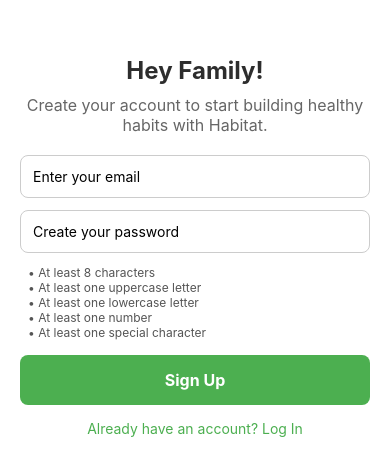
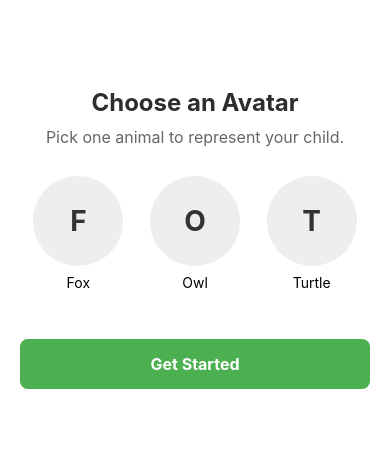
Before and after one commit to Niyah2004/Capstone4901, a React Native app in the folder habitat-app/: screen /SelectAvatars in a window 390 px wide. Shown: the part 176-652 px from the top of the page. Built offline with nearby package versions, Linux system fonts and the light colour scheme.

Commit message:
Select Avatar and Home Screen
Select Avatars and Home Screen Added

```diff
--- a/habitat-app/App.js
+++ b/habitat-app/App.js
@@ -5,6 +5,7 @@ import { registerRootComponent } from "expo";
 
 import SignUpScreen from "./screens/SignUpScreen";
 import ChildProfileSetupScreen from "./screens/ChildProfileSetupScreen";
+import SelectAvatarsScreen from "./screens/SelectAvatarsScreen";
 
 const Stack = createNativeStackNavigator();
 
@@ -14,6 +15,7 @@ function App() {
       <Stack.Navigator initialRouteName="SignUp" screenOptions={{ headerShown: false }}>
         <Stack.Screen name="SignUp" component={SignUpScreen} />
         <Stack.Screen name="ChildProfileSetup" component={ChildProfileSetupScreen} />
+        <Stack.Screen name="SelectAvatars" component={SelectAvatarsScreen} />
       </Stack.Navigator>
     </NavigationContainer>
   );
--- a/habitat-app/screens/ChildProfileSetupScreen.js
+++ b/habitat-app/screens/ChildProfileSetupScreen.js
@@ -12,7 +12,7 @@ export default function ChildProfileSetupScreen({ navigation }) {
     }
     // placeholder: save data to state / backend
     Alert.alert("Saved", "Child profile saved.");
-    navigation.navigate("SignUp");
+    navigation.navigate("SelectAvatars");
   };
 
   return (
--- /dev/null
+++ b/habitat-app/screens/HomeScreen.js
@@ -0,0 +1,2 @@
+import React, { useState } from "react";
+import { View, Text, TextInput, TouchableOpacity, StyleSheet, ScrollView, Alert } from "react-native";
--- /dev/null
+++ b/habitat-app/screens/SelectAvatarsScreen.js
@@ -0,0 +1,60 @@
+import React, { useState } from "react";
+import { View, Text, TouchableOpacity, StyleSheet, ScrollView } from "react-native";
+
+export default function SelectAvatarsScreen({ navigation }) {
+  const [selected, setSelected] = useState(null);
+
+  const avatars = [
+    { id: "fox", label: "Fox" },
+    { id: "owl", label: "Owl" },
+    { id: "turtle", label: "Turtle" },
+  ];
+
+  return (
+    <ScrollView contentContainerStyle={styles.container}>
+      <Text style={styles.title}>Choose an Avatar</Text>
+      <Text style={styles.subtitle}>Pick one animal to represent your child.</Text>
+
+      <View style={styles.avatarRow}>
+        {avatars.map((a) => (
+          <TouchableOpacity
+            key={a.id}
+            style={[styles.avatarWrap, selected === a.id && styles.avatarSelected]}
+            onPress={() => setSelected(a.id)}
+          >
+            <View style={styles.avatarCircle}>
+              <Text style={styles.avatarLetter}>{a.label.charAt(0)}</Text>
+            </View>
+            <Text style={styles.avatarLabel}>{a.label}</Text>
+          </TouchableOpacity>
+        ))}
+      </View>
+
+      <TouchableOpacity
+        style={[styles.button, !selected && styles.buttonDisabled]}
+        disabled={!selected}
+        onPress={() => navigation.navigate("SignUp")}
+      >
+        <Text style={styles.buttonText}>Get Started</Text>
+      </TouchableOpacity>
+    </ScrollView>
+  );
+}
+const styles = StyleSheet.create({
+  container: { flexGrow: 1, backgroundColor: "#fff", justifyContent: "center", padding: 20 },
+  form: { marginVertical: 20 },
+  title: { fontSize: 24, fontWeight: "bold", marginBottom: 10, color: "#2d2d2d", textAlign: "center" },
+  subtitle: { fontSize: 14, color: "#666", marginBottom: 18, textAlign: "center" },
+  avatarRow: { flexDirection: "row", justifyContent: "space-between", marginBottom: 24 },
+  avatarWrap: { alignItems: "center", padding: 8, flex: 1, marginHorizontal: 6, borderRadius: 8, borderWidth: 1, borderColor: "transparent" },
+  avatarSelected: { borderColor: "#4CAF50", backgroundColor: "rgba(76,175,80,0.08)" },
+  avatarCircle: { width: 90, height: 90, borderRadius: 45, backgroundColor: "#EEE", alignItems: "center", justifyContent: "center" },
+  avatarLetter: { fontSize: 28, fontWeight: "bold", color: "#333" },
+  avatarLabel: { marginTop: 8, fontSize: 14 },
+  subtitle: { fontSize: 16, color: "#666", marginBottom: 20, textAlign: "center" },
+  input: { borderWidth: 1, borderColor: "#ccc", borderRadius: 8, padding: 12, marginBottom: 12 },
+  requirements: { fontSize: 12, color: "#555", marginLeft: 8 },
+  button: { backgroundColor: "#4CAF50", padding: 15, borderRadius: 8, alignItems: "center", marginVertical: 15 },
+  buttonText: { color: "#fff", fontWeight: "bold", fontSize: 16 },
+  loginText: { textAlign: "center", color: "#4CAF50" },
+});
```
